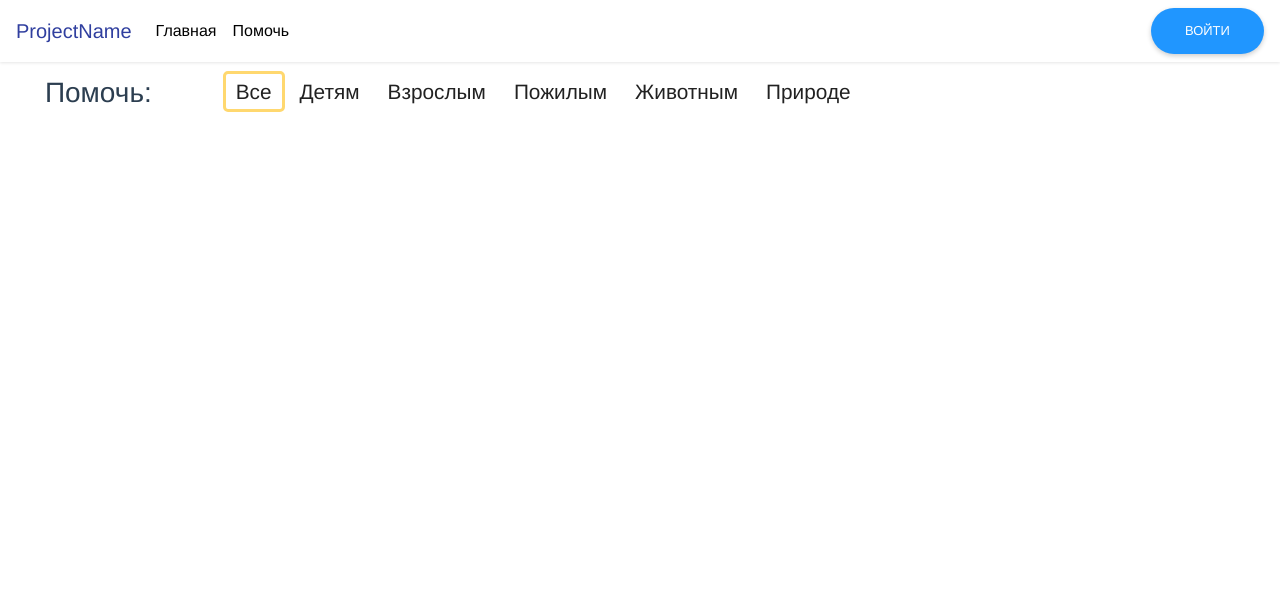
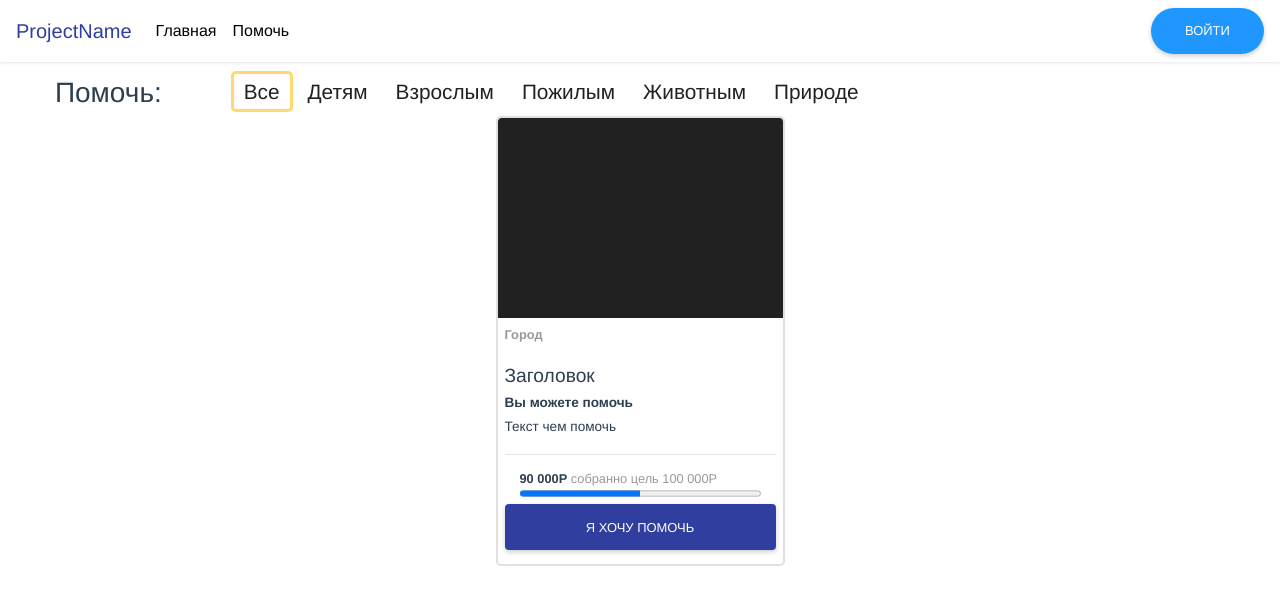
Before and after one commit to Vladimir-Vorobev/Charity_Boost_hack_feb_client, a Vue app: page /market in a window 1280 px wide. Shown: the top 604 px of the page. Built offline with nearby package versions, Linux system fonts and the light colour scheme.

Commit message:
Update market.vue

```diff
--- a/src/components/market.vue
+++ b/src/components/market.vue
@@ -1,7 +1,7 @@
 <template>
 <div>
     <main>
-        <div class="row justify-content-around">
+        <div class="row justify-content-around"  style="margin: 0px;">
             <div class="col-4 col-lg-2">
                 <h3 style="margin: 0px; padding: 6px 0px;">Помочь:</h3>
             </div>
@@ -14,6 +14,36 @@
                     <li>Животным</li>
                     <li>Природе</li>
                 </ul>
+            </div>
+        </div>
+        <div class="row justify-content-around" style="margin: 0px;">
+            <div class="col-12 col-md-4-6 col-lg-4 col-xl-3">
+                <div class="project">
+                    <div class="image">
+
+                    </div>
+                    <div class="info">
+                        <p style="color: #999999;">
+                            <small><strong>Город</strong></small>
+                        </p>
+                        <div style="text-align: justify;">
+                            <span style="font-size: 1.2em;">Заголовок</span> <br>
+                            <span style="font-size: 0.85em; font-weight: 600;">Вы можете помочь</span> <br>
+                            <span style="font-size: 0.85em;">Текст чем помочь</span>
+                        </div>
+                        <hr style="marging-bottom: 0px;">
+                        <div class="row" style="margin: 0px; line-height: 16px; vertical-align: baseline;">
+                            <div class="col-12" style="font-size: 0.8em;">
+                                <div style="text-align: justify;">
+                                    <strong>90 000Р </strong>
+                                    <span style="color: #999999;">собранно цель 100 000Р</span>
+                                </div>
+                                <progress style="width: 100%;" max="100" value="50"></progress>
+                            </div>
+                        </div>
+                        <button class="btn btn-indigo" style="width: 100%;">Я хочу помочь</button>
+                    </div>
+                </div>
             </div>
         </div>
     </main>
@@ -30,7 +60,7 @@ export default {
 
 <style scoped>
 main {
-    padding: 70px 5px 0px;
+    padding: 70px 2px 0px;
 }
 .categories ul {
     display: -webkit-flex;
@@ -68,4 +98,22 @@ footer {
     background-color: #ffffff;
     padding: 0px;
 }
+.project {
+    height: 450px;
+    width: 100%;
+    border: #e0e0e0 solid 2px;
+    border-radius: 5px;
+    padding: 0px;
+}
+.project .image{
+    width: 100%;
+    border-top-left-radius: 4px;
+    border-top-right-radius: 4px;
+    height: 200px;
+    background-color: #212121;
+}
+.project .info {
+    text-align: left;
+    padding: 4px 7px 0px;
+}
 </style>
```
